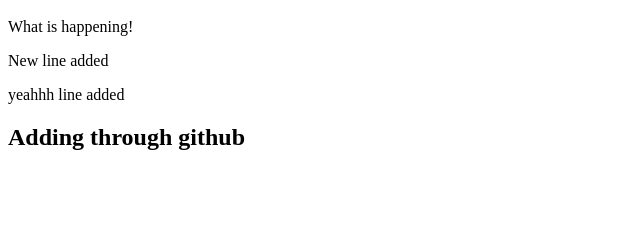
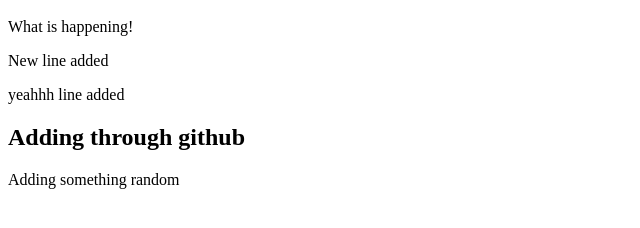
Before and after one commit to Ankitkansal2510/GitGitHubMasterClass, a plain HTML site: page index.html in a window 1280 px wide. Shown: the part 48-276 px from the top of the page, without its empty margins (0-640 px from the left). Drawn offline with Linux system fonts and the light colour scheme.

Commit message:
adding random message

```diff
--- a/index.html
+++ b/index.html
@@ -13,3 +13,5 @@
 </div>
 
 <h2>Adding through github</h2>
+
+Adding something random
```
